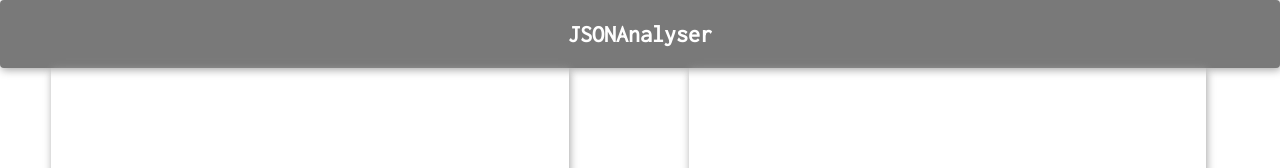
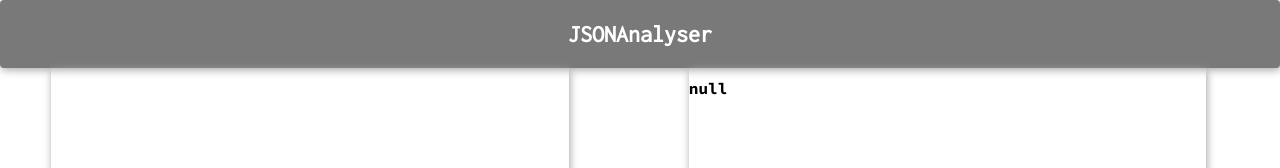
Before and after one commit to queerPassenger/jsonanalyser, a React app: page / in a window 1280 px wide. Shown: the top 168 px of the page. Built offline with nearby package versions, Linux system fonts and the light colour scheme.

Commit message:
CollapseBugYet

```diff
--- a/src/jsonanalyser.jsx
+++ b/src/jsonanalyser.jsx
@@ -70,6 +70,29 @@ class JSONAnalyser extends React.Component{
         }
         this.renderComponent();
     }
+    handleCollExp(){
+        let newSet=[];
+        this.collapseSet.map((obj)=>{
+            newSet.push(this.collapseFlag);
+        })
+        this.collapseSet=newSet;
+        this.renderComponent();
+    }
+    handleCollapse(count){
+        this.collapseSet[count]=!this.collapseSet[count];
+        this.renderComponent();
+    }
+    valueHint(type,actualVal){
+        let valHint="";
+        if(type==='Object'){
+            let keys=Object.keys(actualVal);
+            valHint='Object '+'{'+keys.length+'}';
+        }
+        else if(type==='Array'){
+            valHint='Array '+'['+actualVal.length+']';
+        }
+        return valHint;
+    }
     handleAnalyser(){
        var innerText = this.refs['lhs'].innerText  // using innerText here because it preserves newlines
         if(innerText[innerText.length-1] === '\n') {
@@ -81,8 +104,120 @@ class JSONAnalyser extends React.Component{
         this.jsonToAnalyse=jsonOutput;
         this.renderComponent();
     }
-    analyser(){
+    analyser(val){
+        let randStr=Math.random().toString(36).substring(7);
+        let type=Object.prototype.toString.call(val).split(' ')[1].replace(']','');
 
+        if(type==='String' || type==='Number' || type==='Date' || type==='Null' || type==='Boolean'){
+            return(
+                <div className="value_wrapper" style={this.analysedStyle['valueStyle']}>
+                    {' '+val}
+                </div>
+            )
+        }
+        else if(type==='Object'){
+            let keys=Object.keys(val);
+            return(
+                <div className="object_parent_wrapper" style={this.style['object_parent_wrapper']} >
+                    {keys.map((key,ind)=>{
+                        let subType=Object.prototype.toString.call(val[key]).split(' ')[1].replace(']','');
+                        let flag=(subType==='String' || subType==='Number' || subType==='Date' || subType==='Null' || subType==='Boolean')?true:false;
+                        this.count++;
+                        let count=this.count;
+
+                        if(!(this.collapseSet[count])){
+                            this.collapseSet.push(true);
+                        }
+                        if(flag){
+                            this.collapseSet[count]=false;
+                        }
+                        return(
+                            <div className="object-wrapper" style={this.analysedStyle['object_parent_wrapper']} key={randStr+ind}>
+                                <div className="collapsable" data-count={count} style={this.analysedStyle['collapsable-icon']} onClick={this.handleCollapse.bind(this,count)} >
+                                    {!flag?
+                                        this.collapseSet[count]?
+                                            <img src="img/expandIcon.png" width='25'></img>
+                                        :
+                                            <img src="img/collapseIcon.png" width='25'></img>
+                                    :
+                                        null
+                                    }
+                                </div>
+                                <div className="object-key" style={flag?this.analysedStyle['keyIndStyle']:this.analysedStyle['keyIndFloatStyle']} >
+                                    {(flag?(key+' : '):key)}
+                                </div>
+                                {!flag?
+                                    <span className="valHint" style={this.analysedStyle['valHint']} >
+                                        {this.valueHint(subType,val[key])}
+                                    </span>
+                                :
+                                    null
+                                }
+                                <div className='' style={this.collapseSet[count]?this.analysedStyle['hide']:{}}>
+                                    <div className="object-val" style={flag?this.analysedStyle['valStyle']:{}}>
+                                        {this.analyser(val[key])}
+                                    </div>
+                                </div>
+                            </div>
+                        )
+                    })}
+                </div>
+            )
+        }
+        else if(type==='Array'){
+            return(
+                <div className="array_parent_wrapper" style={this.style['array_parent_wrapper']} >
+                    {val.map((json,ind)=>{
+                        let subType=Object.prototype.toString.call(json).split(' ')[1].replace(']','');
+                        let flag=(subType==='String' || subType==='Number' || subType==='Date' || subType==='Null' || subType==='Boolean')?true:false;
+                        this.count++;
+                        let count=this.count;
+
+                        if(!(this.collapseSet[count])){
+                            this.collapseSet.push(true);
+                        }
+                        if(flag){
+                            this.collapseSet[count]=false;
+                        }
+                        return(
+                            <div className="array-wrapper" style={this.analysedStyle['object_parent_wrapper']} key={randStr+ind}>
+                                <div className="collapsable" data-count={count} style={this.analysedStyle['collapsable-icon']} onClick={this.handleCollapse.bind(this,count)} >
+                                    {!flag?
+                                        this.collapseSet[count]?
+                                            <img src="img/expandIcon.png" width='25'></img>
+                                        :
+                                            <img src="img/collapseIcon.png" width='25'></img>
+                                    :
+                                        null
+                                    }
+                                </div>
+                                <div className="array-ind" style={flag?this.analysedStyle['keyIndStyle']:this.analysedStyle['keyIndFloatStyle']} >
+                                    {(flag?(ind+' : '):ind)}
+                                </div>
+                                {!flag?
+                                    <span className="valHint" style={this.analysedStyle['valHint']} >
+                                        {this.valueHint(subType,json)}
+                                    </span>
+                                :
+                                    null
+                                }
+                                <div className='' style={this.collapseSet[count]?this.analysedStyle['hide']:{}}>
+                                    <div className="array-val" style={flag?this.analysedStyle['valStyle']:{}}>
+                                        {this.analyser(json)}
+                                    </div>
+                                </div>
+                            </div>
+                        )
+                    })}
+                </div>
+            )
+        }
+        else{
+            return(
+                <div>
+                </div>
+            )
+        }
     }
     renderComponent(){
         this.setState({
@@ -90,6 +225,7 @@ class JSONAnalyser extends React.Component{
         })
     }
     render(){
+        console.log("JSONAnalyser",this);
         return(
             <div className="jsonanalyser_container" style={this.style['container']}>
                 <div className="lhs_container" ref="lhs" contentEditable={"true"} style={this.style['container']}>
@@ -99,8 +235,8 @@ class JSONAnalyser extends React.Component{
                         <img src="img/rightArrow.png" className="rightArrow_img"></img>
                     </div>
                 </div>
-                <div className="rhs_container" contentEditable={"true"} style={this.style['container']}>
-                    {this.analyser()}
+                <div className="rhs_container" style={this.style['container']}>
+                    {this.analyser(this.jsonToAnalyse)}
                 </div>
             </div>
         )
```
Also changed, not shown: img/collapseIcon.png (added), img/expandIcon.png (added).
